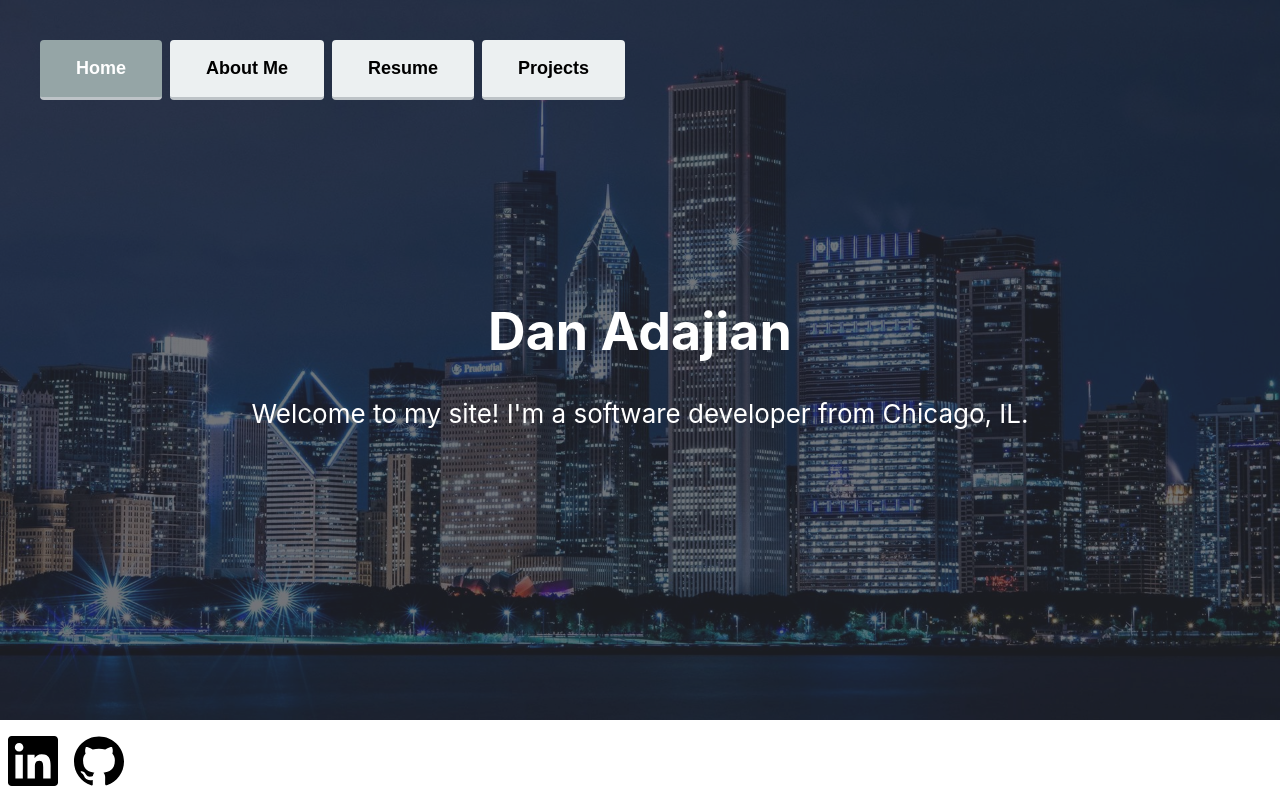
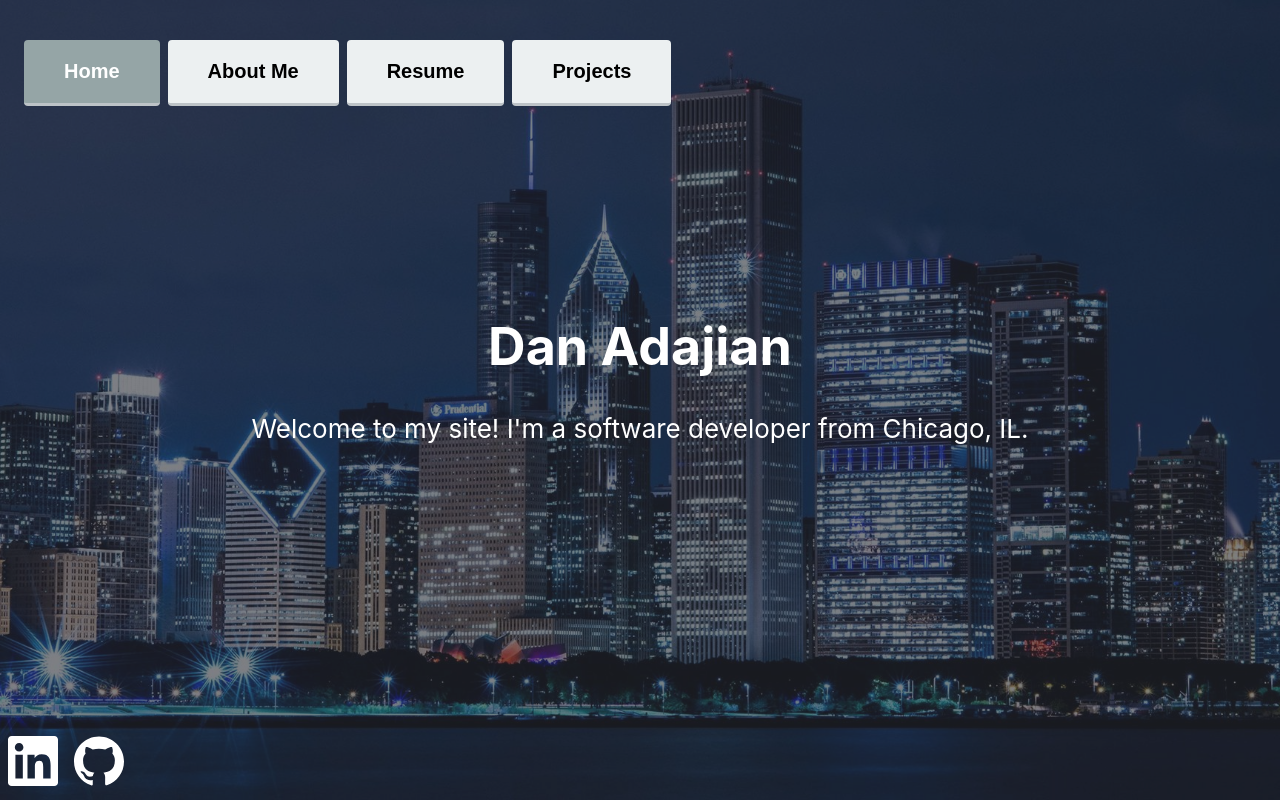
Before and after one commit to danadajian/Personal-Website, a React (Create React App) app: page / in a window 1280 px wide. Built offline with nearby package versions, Linux system fonts and the light colour scheme.

Commit message:
* made suggested changes

```diff
--- a/src/App.css
+++ b/src/App.css
@@ -5,10 +5,11 @@
   flex-direction: column;
   justify-content: center;
   font-size: calc(10px + 2vmin);
+  text-align: center;
   color: white;
   background-color: #282c34;
   margin-top: 15vh;
-  padding-bottom: 15vh;
+  padding-bottom: 10vh;
 }
 
 .Header {
--- a/src/App.tsx
+++ b/src/App.tsx
@@ -1,9 +1,10 @@
 import React, {Component} from 'react';
-import {Route, Switch} from 'react-router-dom';
+import {BrowserRouter, Route, Switch} from 'react-router-dom';
 import {Home} from "./components/Home/Home";
 import {About} from "./components/About/About";
 import {Resume} from "./components/Resume/Resume";
 import {Projects} from "./components/Projects/Projects";
+import ScrollToTop from "./ScrollToTop";
 
 class App extends Component {
     constructor(props: any) {
@@ -18,7 +19,8 @@ class App extends Component {
     render() {
         const {selectedButton}: any = this.state;
         return (
-            <main>
+            <BrowserRouter>
+                <ScrollToTop>
                     <Switch>
                         <Route path="/" render={() => <Home selectedButton={selectedButton}
                                                             changeSelectedButton={this.changeSelectedButton}/>} exact/>
@@ -29,7 +31,8 @@ class App extends Component {
                         <Route path="/projects" render={() => <Projects selectedButton={selectedButton}
                                                                         changeSelectedButton={this.changeSelectedButton}/>}/>
                     </Switch>
-            </main>
+                </ScrollToTop>
+            </BrowserRouter>
         );
     }
 }
--- /dev/null
+++ b/src/ScrollToTop.tsx
@@ -0,0 +1,18 @@
+import { Component } from "react";
+import { withRouter } from "react-router-dom";
+
+class ScrollToTop extends Component {
+    componentDidUpdate(prevProps: any) {
+        const props: any = this.props;
+        if (props.location !== prevProps.location) {
+            window.scrollTo(0, 0);
+        }
+    }
+
+    render() {
+        return this.props.children
+    }
+}
+
+// @ts-ignore
+export default withRouter(ScrollToTop)
--- a/src/components/About/About.css
+++ b/src/components/About/About.css
@@ -1,5 +1,10 @@
-.About {
-    text-align: center;
+.About p {
+    text-align: left;
+    text-indent: 50px;
+}
+
+.About li {
+    text-align: left;
 }
 
 .About a {
@@ -9,3 +14,8 @@
 .About body {
     margin: 5% 10%;
 }
+
+.About img {
+    width: 50vh;
+    height: 50vh;
+}
--- a/src/components/About/About.tsx
+++ b/src/components/About/About.tsx
@@ -18,22 +18,18 @@ export const About = (props: { selectedButton: string, changeSelectedButton: any
                 <div className="About">
                     <section>
                         <body>
-                        <img src={headshot} style={{width: '400px', height: '400px'}} alt='Headshot'/>
+                        <img src={headshot} alt='Headshot'/>
                         <p>
                             I am a self-taught programmer and have become adept at learning new technologies quickly. I
-                            love
-                            automating mundane tasks to save time. I'm a strong advocate of test-driven development and
-                            pair-programming, and I write software exclusively in <a href={CLEAN_CODE_LINK}
-                                                                                     target={"_blank"}
-                                                                                     rel={"noopener noreferrer"}>clean
-                            code</a>.
+                            love automating tasks to save time. I'm a strong advocate of test-driven development and
+                            pair-programming, and I exclusively write software guided by the principles of <a
+                            href={CLEAN_CODE_LINK} target={"_blank"} rel={"noopener noreferrer"}>clean code</a>.
                         </p>
                         </body>
                     </section>
                     <section>
                         <body>
                         <h3>Professional Experience</h3>
-                        <p>
                         <li>
                             Hands-on experience using Node.js and the AWS serverless application model to
                             productionalize machine learning models
@@ -41,9 +37,7 @@ export const About = (props: { selectedButton: string, changeSelectedButton: any
                         <li>
                             Experience refactoring and maintaining React.js and Python code
                         </li>
-                        </p>
                         <h3>Coursework</h3>
-                        <p>
                         <li>
                             Watched over 30 hours of course
                             content on <a href={PLURALSIGHT_LINK} target={"_blank"}
@@ -54,17 +48,14 @@ export const About = (props: { selectedButton: string, changeSelectedButton: any
                         <li>
                             Scored in the 88th percentile on Pluralsight's Java Fundamentals assessment.
                         </li>
-                        </p>
                         </body>
                     </section>
                     <section>
                         <body>
                         <h3>Education</h3>
-                        <p>
                         <li>
                             Graduated from Northwestern University with a Bachelor's Degree in Math and Economics.
                         </li>
-                        </p>
                         </body>
                     </section>
                     <section>
--- a/src/components/Home/Home.css
+++ b/src/components/Home/Home.css
@@ -1,24 +1,29 @@
 .Home {
+    position: relative;
+    background-color: rgba(40, 44, 52, 0.6);
+}
+
+.Home:after {
+    content: "";
     position: relative;
     display: flex;
     flex-direction: column;
     justify-content: center;
-    font-size: calc(10px + 2vmin);
-    color: white;
-    background-color: #282c34;
-}
-
-.Chicago {
-    position: relative;
-    z-index: 1;
-    width: 100%;
-    height: 100%;
-    opacity: 0.35;
+    height: 100vh;
+    background-image: url('../../images/chicago.jpg');
+    background-size: cover;
+    background-repeat: no-repeat;
+    background-position: 50% 50%;
+    z-index: -1;
 }
 
 .Overlay {
     position: absolute;
-    z-index: 2;
+    text-align: center;
+    justify-content: center;
+    max-height: 100vh;
+    margin-top: 35vh;
+    font-size: calc(10px + 2vmin);
+    color: white;
     width: 100%;
-    text-align: center;
 }
--- a/src/components/Home/Home.tsx
+++ b/src/components/Home/Home.tsx
@@ -3,8 +3,6 @@ import '../../App.css';
 import './Home.css';
 import {Navbar} from '../Navbar/Navbar';
 import {Links} from "../Links/Links";
-
-const chicagoSkyline = require('../../images/chicago.jpg');
 
 export const Home = (props: {selectedButton: string, changeSelectedButton: any}) => {
     const {selectedButton, changeSelectedButton} = props;
@@ -18,7 +16,6 @@ export const Home = (props: {selectedButton: string, changeSelectedButton: any})
                 </p>
                 <Links/>
             </div>
-            <img src={chicagoSkyline} className="Chicago" alt={'Chicago'}/>
         </div>
     );
 };
--- a/src/components/Links/Links.css
+++ b/src/components/Links/Links.css
@@ -7,4 +7,9 @@
     width: 50px;
     height: 50px;
     margin: 1vh 1vh;
+    filter: invert();
 }
+
+.Links img:hover {
+    filter: none;
+}
--- a/src/components/Navbar/Navbar.css
+++ b/src/components/Navbar/Navbar.css
@@ -1,10 +1,9 @@
 .Navbar {
     position: fixed;
     top: 5vh;
-    left: 5vh;
+    left: 3vh;
     display: flex;
-    justify-content: flex-start;
-    font-size: large;
+    font-size: calc(4px + 2vmin);
 }
 
 .Navbar a {
--- a/src/components/Projects/Projects.css
+++ b/src/components/Projects/Projects.css
@@ -1,5 +1,6 @@
-.Projects {
-    text-align: center;
+.Projects p {
+    text-align: left;
+    text-indent: 50px;
 }
 
 .Projects a {
@@ -12,5 +13,9 @@
 }
 
 .Projects body {
-    margin: 5% 10%;
+    margin: 5vh 12%;
 }
+
+.Projects img {
+    max-width: 100%;
+}
--- a/src/components/Projects/Projects.tsx
+++ b/src/components/Projects/Projects.tsx
@@ -2,6 +2,7 @@ import React from 'react';
 import './Projects.css';
 import {Navbar} from '../Navbar/Navbar';
 import {Links} from "../Links/Links";
+import {DFS_OPTIMIZER_SITE, GITHUB_LINK, KNAPSACK_PROBLEM_LINK} from "../../constants";
 
 const dfsOptimizerExample = require('../../images/dfs-optimizer-example.png');
 
@@ -17,19 +18,15 @@ export const Projects = (props: { selectedButton: string, changeSelectedButton:
                     <section>
                         <body>
                         <h1>Daily Fantasy Sports Lineup Optimizer</h1>
-                        <a href={"https://dfsoptimizer.app"} target={"_blank"}
+                        <a href={DFS_OPTIMIZER_SITE} target={"_blank"}
                            rel={"noopener noreferrer"}>https://dfsoptimizer.app</a>
                         <h3>Overview</h3>
                         <p>
                             My Daily Fantasy Sports (DFS) lineup optimizer aims to generate a lineup of players such
-                            that
-                            the lineup's total projected points are maximized, given the constraint that the lineup's
-                            total
-                            salary is within the salary cap. Each player has a position, a projection, and a salary, and
-                            a
-                            lineup must contain a certain number of each position. The optimization problem presented
-                            here
-                            is a type of <a href={"https://en.wikipedia.org/wiki/Knapsack_problem"}>knapsack problem</a>,
+                            that the lineup's total projected points are maximized, given the constraint that the
+                            lineup's total salary is within the salary cap. Each player has a position, a projection,
+                            and a salary, and a lineup must contain a certain number of each position. The optimization
+                            problem presented here is a type of <a href={KNAPSACK_PROBLEM_LINK}>knapsack problem</a>,
                             which involves picking items with weights and values optimally to fit inside a knapsack.
                         </p>
                         <img src={dfsOptimizerExample} alt={'DFS Optimizer Example'}/>
@@ -54,10 +51,10 @@ export const Projects = (props: { selectedButton: string, changeSelectedButton:
                     </section>
                     <section>
                         <body>
-                        <p>More project overviews coming soon! In the meantime, checkout my <a
-                            href={"https://github.com/danadajian/"} target={"_blank"}
+                        <h3>More project overviews coming soon! In the meantime, check out my <a
+                            href={GITHUB_LINK} target={"_blank"}
                             rel={"noopener noreferrer"}>GitHub</a>.
-                        </p>
+                        </h3>
                         </body>
                     </section>
                 </div>
--- a/src/constants.ts
+++ b/src/constants.ts
@@ -3,3 +3,5 @@ export const CLEAN_CODE_LINK = "https://www.amazon.com/Clean-Code-Handbook-Softw
 export const PLURALSIGHT_LINK = "https://www.pluralsight.com/";
 export const LINKED_IN_LINK = "https://www.linkedin.com/in/dan-adajian-aa8aaa72/";
 export const GITHUB_LINK = "https://github.com/danadajian/";
+export const DFS_OPTIMIZER_SITE = "https://dfsoptimizer.app";
+export const KNAPSACK_PROBLEM_LINK = "https://en.wikipedia.org/wiki/Knapsack_problem";
```
Lines whose indentation alone changed are shown as unchanged.
